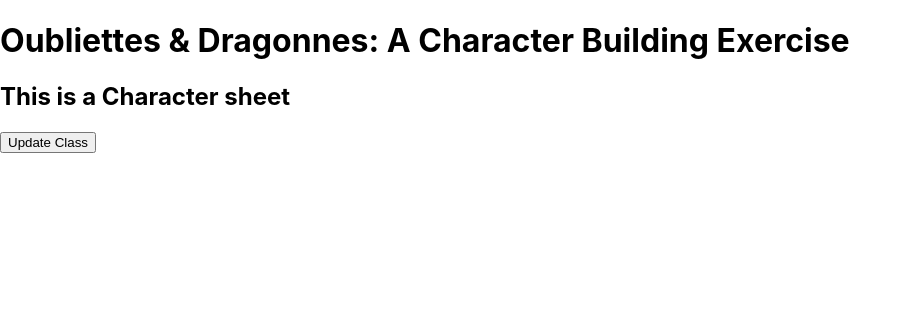
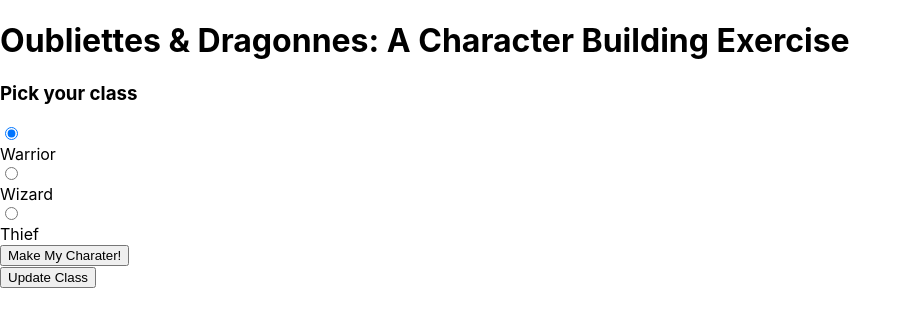
Before and after one commit to jeffchiudev/capstone-project, a React (Create React App) app in the folder character-builder/: page / in a window 1280 px wide. Shown: the top 326 px of the page, without its empty margins (0-912 px from the left). Built offline with nearby package versions, Linux system fonts and the light colour scheme.

Commit message:
add radio button selection of classes that returns value if selected

```diff
--- a/character-builder/src/components/CharacterClassSelect.js
+++ b/character-builder/src/components/CharacterClassSelect.js
@@ -1,9 +1,37 @@
 import React from "react";
+import { v4 } from 'uuid';
 
 function CharacterClassSelect(props){
+
+  function handleNewClassFormSubmit(event) {
+    event.preventDefault();
+    console.log(event.target.class.value);
+  }
+
   return (
     <React.Fragment>
       <h3>Pick your class</h3>
+      <form onSubmit = {handleNewClassFormSubmit}>
+        <div class="radio">
+          <label>
+            <input type="radio" name="class" value="warrior" checked/><br/>
+            Warrior
+          </label>
+        </div>
+        <div class="radio">
+          <label>
+            <input type="radio" name="class" value="wizard" /><br/>
+            Wizard
+          </label>
+        </div>
+        <div class="radio">
+          <label>
+            <input type="radio" name="class" value="thief" /><br/>
+            Thief
+          </label>
+        </div>
+        <button type='submit'>Make My Charater!</button>
+      </form>
     </React.Fragment>
   );
 }
--- a/character-builder/src/components/CharacterControl.js
+++ b/character-builder/src/components/CharacterControl.js
@@ -14,7 +14,7 @@ class CharacterControl extends React.Component {
 
   handleClick = () => {
     this.setState(prevState => ({
-      sheetVisbileOnPage: !prevState.sheetVisbileOnPage
+      sheetVisibleOnPage: !prevState.sheetVisibleOnPage
     }));
   }
 
@@ -22,10 +22,10 @@ class CharacterControl extends React.Component {
     let currentVisibleState = null;
     let buttonText = null;
     if (this.state.sheetVisibleOnPage) {
-      currentVisibleState = <CharacterClassSelect />
+      currentVisibleState = <CharacterSheet />
       buttonText = "Pick your class";
     } else {
-      currentVisibleState = <CharacterSheet />
+      currentVisibleState = <CharacterClassSelect />
       buttonText = "Update Class";
       // pickClassButton = <button onClick={this.handleClick}>Pick Class</button>
     }
```
